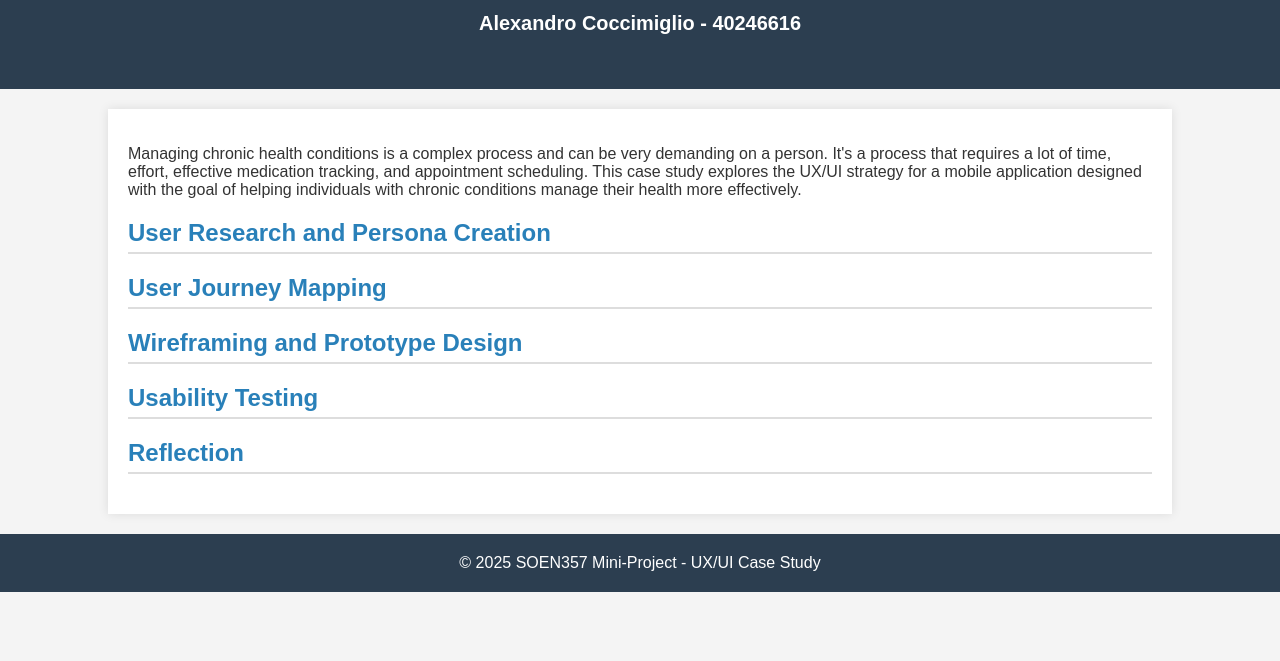
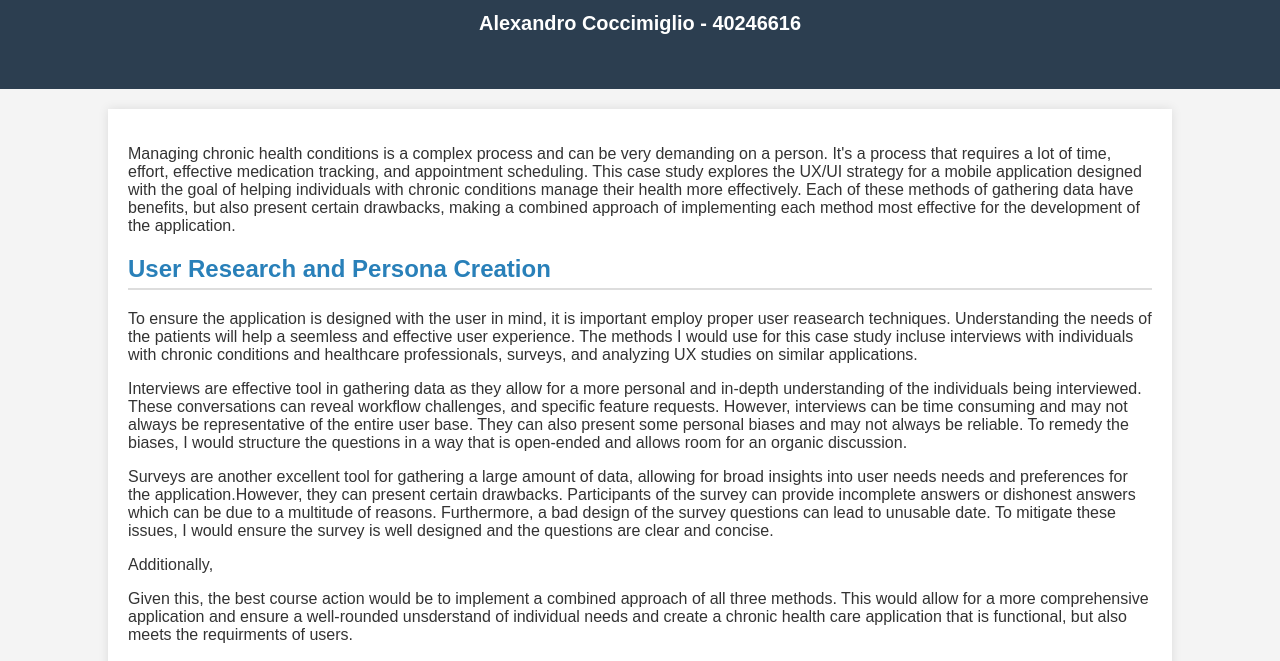
Before and after one commit to axc-cocc/soen357-mini_project, a plain HTML site: page index.html in a window 1280 px wide. Shown: the part 128-789 px from the top of the page. Drawn offline with Linux system fonts and the light colour scheme.

Commit message:
Update index.html

```diff
--- a/index.html
+++ b/index.html
@@ -12,14 +12,42 @@
         <h5>Alexandro Coccimiglio - 40246616</h5>
     </header>
     <div class="container">
-        <p>Managing chronic health conditions is a complex process and can be very demanding on a person. It's a process that
+        <p>
+            Managing chronic health conditions is a complex process and can be very demanding on a person. It's a process that
             requires a lot of time, effort, effective medication tracking, and appointment scheduling. This case study explores
             the UX/UI strategy for a mobile application designed with the goal of helping individuals with chronic conditions
-            manage their health more effectively.
+            manage their health more effectively. Each of these methods of gathering data have benefits, but also present certain
+            drawbacks, making a combined approach of implementing each method most effective for the development of the application.
         </p>
         <div class="section">
             <h2>User Research and Persona Creation</h2>
-            <p></p>
+            <p>
+                To ensure the application is designed with the user in mind, it is important employ proper user reasearch techniques.
+                Understanding the needs of the patients will help a seemless and effective user experience. The methods I would use for
+                this case study incluse interviews with individuals with chronic conditions and healthcare professionals, surveys, and analyzing
+                UX studies on similar applications.
+            </p>
+            <p>
+                Interviews are effective tool in gathering data as they allow for a more personal and in-depth understanding of the
+                individuals being interviewed. These conversations can reveal workflow challenges, and specific feature requests. However,
+                interviews can be time consuming and may not always be representative of the entire user base. They can also present some personal
+                biases and may not always be reliable. To remedy the biases, I would structure the questions in a way that is open-ended and allows
+                room for an organic discussion.
+            </p>
+            <p>
+                Surveys are another excellent tool for gathering a large amount of data, allowing for broad insights into user needs needs and preferences
+                for the application.However, they can present certain drawbacks. Participants of the survey can provide incomplete answers or dishonest answers
+                which can be due to a multitude of reasons. Furthermore, a bad design of the survey questions can lead to unusable date. To mitigate these issues,
+                I would ensure the survey is well designed and the questions are clear and concise.
+            </p>
+            <p>
+                Additionally,
+            </p>
+            <p>
+                Given this, the best course action would be to implement a combined approach of all three methods. This would allow for a more comprehensive application
+                and ensure a well-rounded unsderstand of individual needs and create a chronic health care application that is functional, but also meets the requirments
+                of users.
+            </p>
         </div>
         <div class="section">
             <h2>User Journey Mapping</h2>
```
